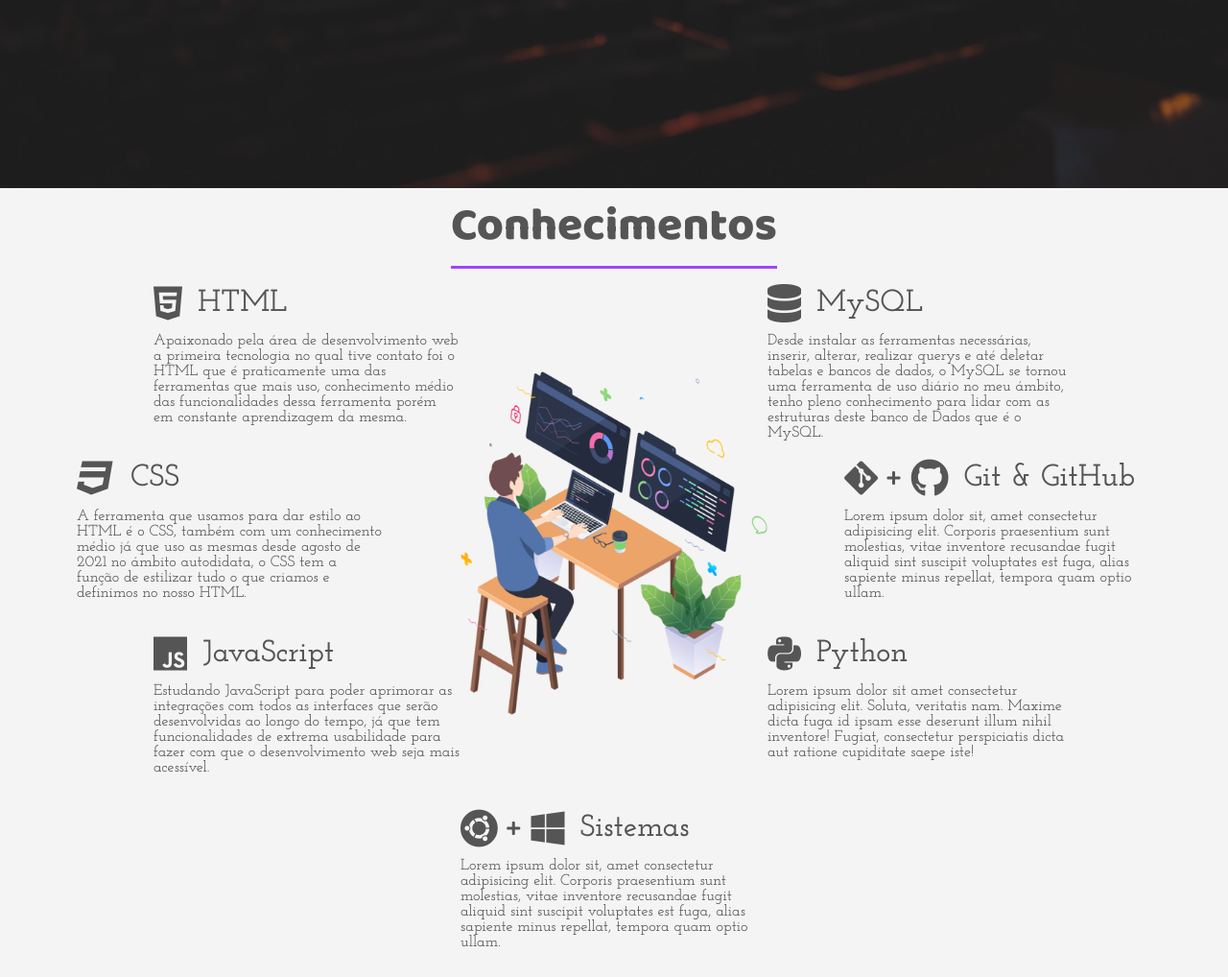
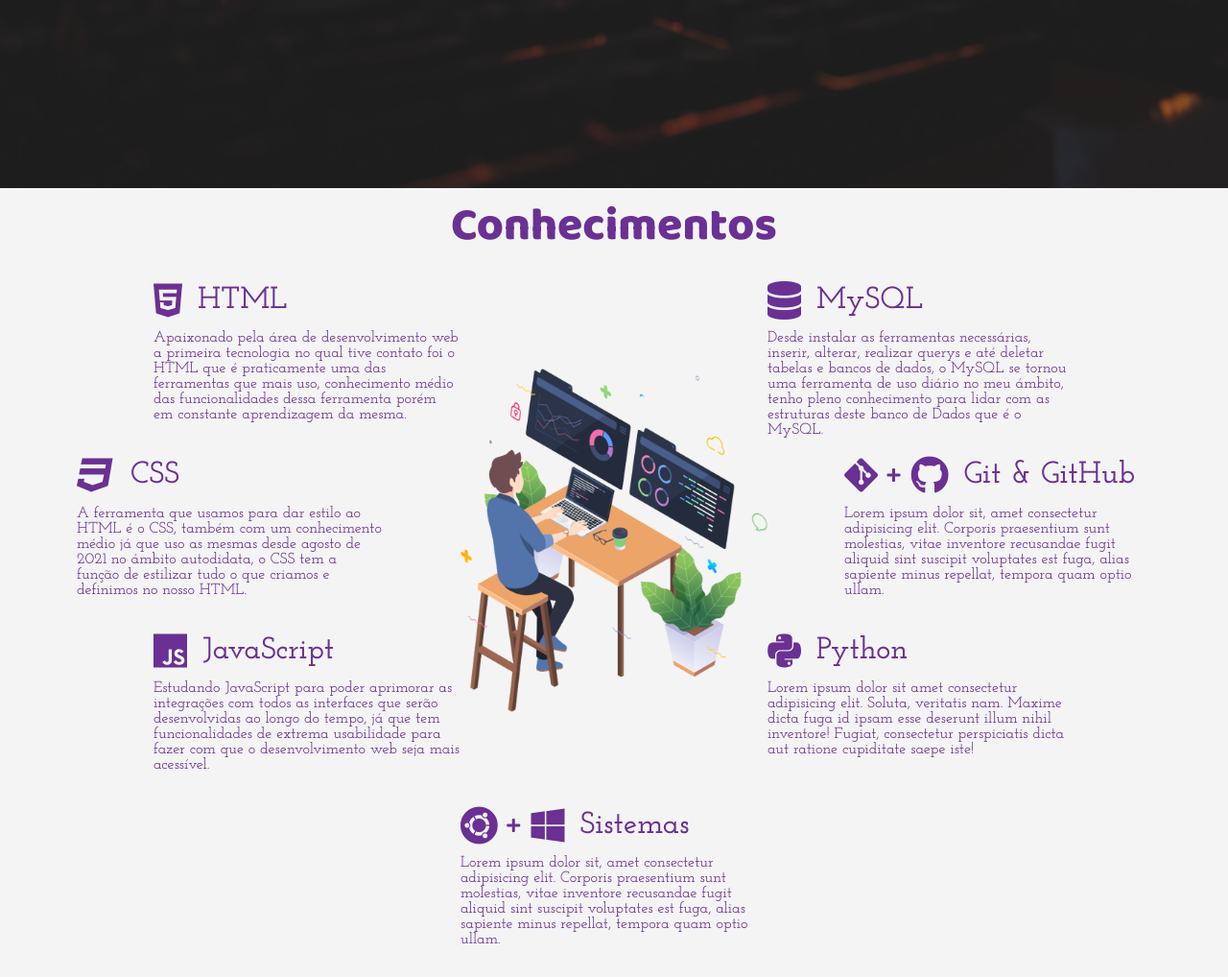
Before and after one commit to rnevesphp/portfolio_, a PHP site: page / in a window 1280 px wide. Shown: the part 604-1622 px from the top of the page at 96% size. After the commit the page ends 1588 px from the top, so only its background shows below. Run offline with PHP 8.4, Linux system fonts and the light colour scheme.

Commit message:
:wrench:

```diff
--- a/index.html
+++ b/index.html
@@ -48,7 +48,7 @@
          <div class="social-media">
             <a href="https://www.linkedin.com/in/romeu-neves-6b1340184/" target="_blank"><i
                   class="fab fa-linkedin-in"></i></a>
-            <a href="https://github.com/rnevesphp" target="_blank"><i class="fab fa-github"></i></a>
+            <a href="https://github.com/rnevesphp" target="_blank"><i class="a fab fa-github"></i></a>
 
          </div>
       </aside>
--- a/style.css
+++ b/style.css
@@ -328,16 +328,23 @@ header {
 .sessao-header h1 {
    font-family: var(--font-primary);
    font-size: 3rem;
-   color: #555;
-   border-bottom: solid 3px #a044ff;
+   color: #6a3093;
+   border-bottom: hidden ;
    margin-bottom: 1rem;
+   transition: 500ms;
 }
+
+.sessao-header h1:hover {
+   border-bottom: solid 3px #a044ff ;
+   color: #a044ff;
+}
+
 
 /* posicionamento titulo e icones */
 .conhecimento-header {
    display: flex;
    align-items: center;
-   color: #555;
+   color: #6a3093;
    transition: 500ms;
 }
 
@@ -350,17 +357,16 @@ header {
 i.fa-plus:before {
    font-size: 1rem;
    margin-left: .6rem;
+   margin-right: .7rem;
    display: flex;
    align-items: center;
 }
 
 /* Separação dos icones */
-i.fa-windows::before {
+i.fa-github::before {
    margin-left: .7rem;
-}
+   margin-left: 0;
 
-i.fa-github:before {
-   margin-left: .7rem;
 }
 /* Formatação h3 */
 .conhecimento-header h3 {
@@ -375,10 +381,11 @@ i.fa-github:before {
 .conhecimento-text {
    font-family: var(--font-secundary);
    margin-top: .7rem;
-   color: #555;
+   color: #6a3093;
    transition: 500ms;
    cursor: pointer;
 }
+
 
 .conhecimento-text:hover {
    color: #a044ff;
```
